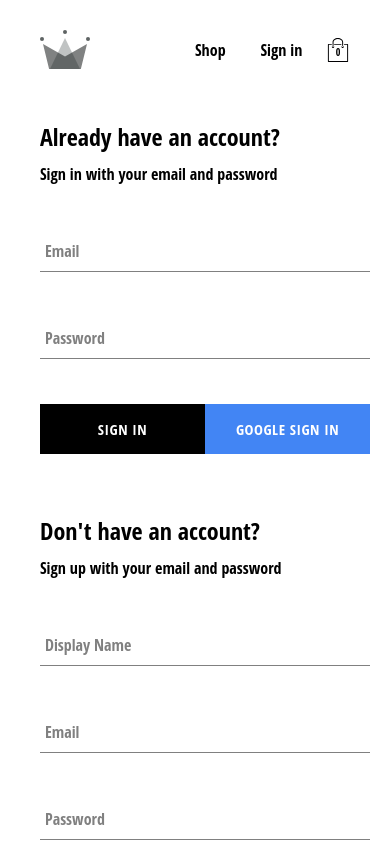
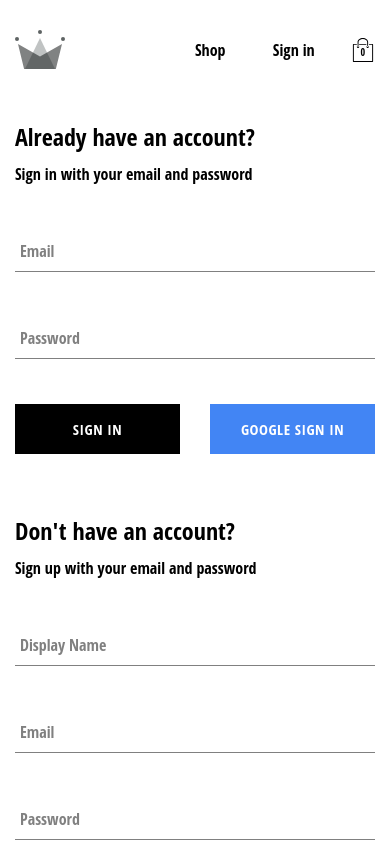
Before and after one commit to mghally999/crwn-clothing, a React (Create React App) app: page /auth in a window 390 px wide. Shown: the top 844 px of the page. Built offline with nearby package versions, Linux system fonts and the light colour scheme; no server answers; the database is empty; a web font is replaced by a local one.

Commit message:
Fixing Padding Issue

```diff
--- a/src/App.js
+++ b/src/App.js
@@ -1,9 +1,9 @@
 import Navigation from './routes/navigation/navigation.component';
 
 function App() {
-  return <div>
+  return <>
     <Navigation />
-  </div>
+  </>
 
 };
 
--- a/src/components/sign-in-form/sign-in-form.styles.scss
+++ b/src/components/sign-in-form/sign-in-form.styles.scss
@@ -16,5 +16,6 @@
   .buttons-container {
     display: flex;
     justify-content: space-between;
+    gap: 20px;
   }
 }
--- a/src/index.scss
+++ b/src/index.scss
@@ -1,6 +1,6 @@
 body {
   margin: 0;
-  padding: 20px 40px;
+  padding: 20px 15px;
   font-family: "Open Sans Condensed", sans-serif;
   -webkit-font-smoothing: antialiased;
   -moz-osx-font-smoothing: grayscale;
--- a/src/routes/authentication/authentication.styles.scss
+++ b/src/routes/authentication/authentication.styles.scss
@@ -7,7 +7,6 @@
   @media screen and (max-width: 800px) {
     display: grid;
     grid-template-columns: 1fr;
-    grid-column-gap: 15px;
     grid-row-gap: 50px;
     width: 100%;
   }
```
